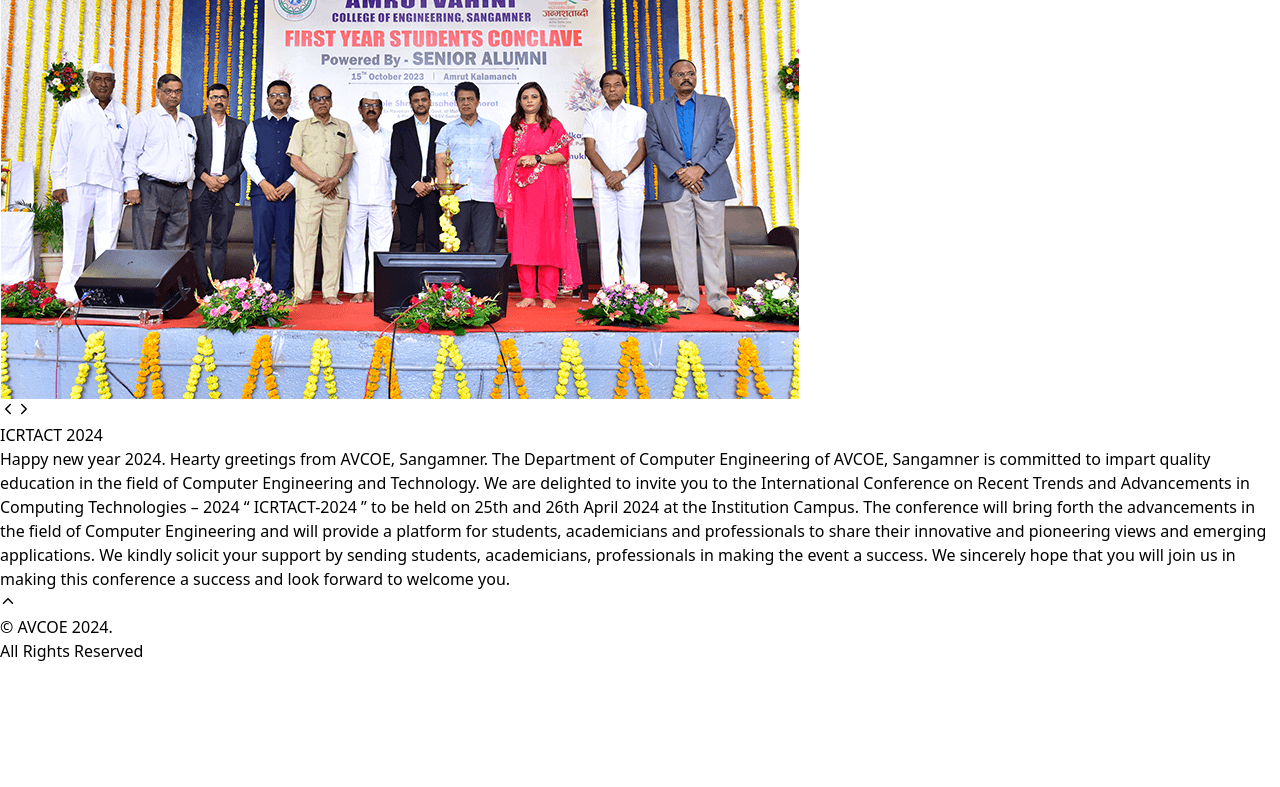
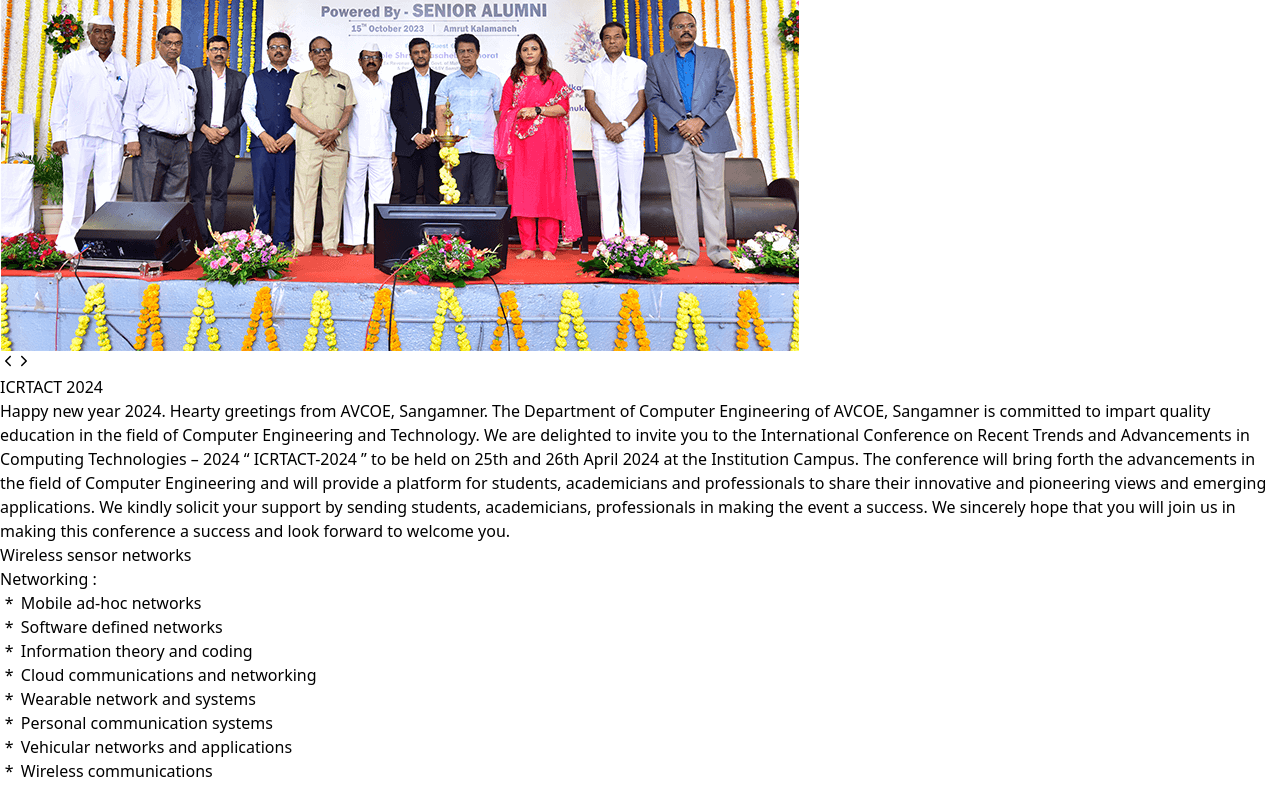
Before and after one commit to suhasledange/vite-clg, a React (Vite) app: page / in a window 1280 px wide. Shown: the part 1916-2703 px from the top of the page. Before the commit the page ends 2579 px from the top, so only its background shows below. Built offline with nearby package versions, Linux system fonts and the light colour scheme.

Commit message:
home update

```diff
--- a/src/components/Calls.jsx
+++ b/src/components/Calls.jsx
@@ -4,10 +4,39 @@
   return (
     <div className='lg:flex-1 w-full '>
 
-    <div className=' space-y-5 border border-gray-300 bg-white p-5 shadow'>
-    Calls
+      <div className='space-y-10 border bg-white p-5 shadow'>
+
+        <div className=''>
+          <h1 className='text-xl font-bold'>CALL FOR PAPERS </h1>
+          <p>All papers must be original and not simultaneously submitted to another journal or conference.
+            You can submit your paper through following link,
+          </p>
+        </div>
+        <div className='space-y-3'>
+          <h1 className='text-lg mb-2'>Submission System</h1>
+          <p className='text-sm'>https://easychair.org/cfp/ICRTACT2024</p>
+        </div>
+
+        <div className='space-y-3'>
+          <h1 className='text-lg mb-2'>Publication</h1>
+          <p className='text-sm'>All the accepted papers of ICRTACT2024 will be published in SCOPUS index journal.</p>
+        </div>
+
+
+
+
+
+
+
+
+
+
+
+
+
+      </div>
     </div>
-    </div>
+
 
   )
 }
--- a/src/components/Committe.jsx
+++ b/src/components/Committe.jsx
@@ -7,11 +7,27 @@
       <div className='space-y-12 border bg-white p-5 shadow'>
 
         <div className=''>
-             <h1 className='text-xl font-medium'>COMMITTEE : </h1>
+          <h1 className='text-xl font-bold'>COMMITTEE : </h1>
         </div>
 
 
         <div className='space-y-8'>
+          <div>
+            <h1 className='text-lg mb-2'>Chief Patron</h1>
+            <ul className='list-star'>
+              <li className='text-sm'>Hon. Shri.Balasaheb Bhausaheb Thorat. President AVS & SS Ex-Minister, Govt. of Maharashtra</li>
+              <li className='text-sm'>Hon. Shri Dr. Sudhir Bhaskarrao Tambe. Ex-M.L.C. Social Service </li>
+            </ul>
+          </div>
+
+          <div>
+            <h1 className='text-lg mb-2'>Patron</h1>
+            <ul className='list-star'>
+
+              <li className='text-sm'>Dr. M.A. Venkatesh. Principal </li>
+            </ul>
+          </div>
+
 
           <div>
             <h1 className='text-lg mb-2'>Convenor</h1>
@@ -64,40 +80,34 @@
           </div>
 
           <div>
-          <h1 className='text-lg mb-2'>Internal Advisory Board</h1>
+            <h1 className='text-lg mb-2'>Advisory Committee</h1>
             <ul className='list-star'>
-              <li className='text-sm'></li>
-              <li className='text-sm'></li>
-              <li className='text-sm'></li>
-          </ul>
-        </div>
+              <li className='text-sm'>Dr. Manohar G. Chaskar
+                (Dean, Faculty of Science & Tech. SPPU, Pune)</li>
+              <li className='text-sm'>Dr. Pramod D. Patil
+                (Associate Dean, SPPU Pune)
+              </li>
+              <li className='text-sm'>Dr. Nilesh J. Uke
+                (Chairman BOS Computer Engg. SPPU Pune)
+              </li>
+              <li className='text-sm'>Dr. Amol D. Potgantwar</li>
+              <li className='text-sm'>Dr. Pramod D. Patil</li>
+              <li className='text-sm'>Dr. Sachin D. Babar</li>
+              <li className='text-sm'>Dr. Vandana Dhingra</li>
+              <li className='text-sm'>Dr. Deepali M. Ujalambkar</li>
+              <li className='text-sm'>Dr. Balwant A. Sonkamble</li>
+              <li className='text-sm'>Dr. Vaishali V. Vikhe</li>
+              <li className='text-sm'>Dr. Sachin R. Sakhare</li>
+              <li className='text-sm'>Dr. Dipti D. Patil
+              </li>
+              <li className='text-sm'>Dr. Pradip M. Jawandhiya</li>
+              <li className='text-sm'>Dr. Suhasini A. Itkar
+              </li>
+              <li className='text-sm'>Dr. Dipak V. Patil
+              </li>
+              <li className='text-sm'>Dr. Dhananjay B. Kshirsagar</li>
+              <li className='text-sm'>Dr. Sandip G. Deshmukh</li>
 
-
-        <div>
-          <h1 className='text-lg mb-2'>Co-Conference Chairs</h1>
-          <ul className='list-star'>
-              <li className='text-sm'></li>
-              <li className='text-sm'></li>
-              <li className='text-sm'></li>
-          </ul>
-        </div>
-
-        <div>
-          <h1 className='text-lg mb-2'>Co-General Chairs</h1>
-          <ul className='list-star'>
-              <li className='text-sm'></li>
-              <li className='text-sm'></li>
-              <li className='text-sm'></li>
-          </ul>
-        </div>
-
-
-        <div>
-          <h1 className='text-lg mb-2'>Publicity Chairs</h1>
-          <ul className='list-star'>
-              <li className='text-sm'></li>
-              <li className='text-sm'></li>
-              <li className='text-sm'></li>
             </ul>
           </div>
 
--- a/src/components/Home.jsx
+++ b/src/components/Home.jsx
@@ -1,4 +1,4 @@
-import { HomeData } from "../constant";
+import { HomeData, researchTopics } from "../constant";
 
 const Home = () => {
     return (
@@ -18,8 +18,23 @@
                 <div className='space-y-6'>
 
                     <div className='space-y-6'>
-                        {/* <h1 className='text-xl font-medium'>Advanced Computing</h1> */}
+                        <h1 className='text-xl font-medium'>Wireless sensor networks</h1>
+
                     </div>
+
+                    <div>
+      {researchTopics.map(category => (
+        <div key={category.category}>
+          <h2 className="mb-6 mt-5 text-lg">{category.category} : </h2>
+          <ul className="space-y-2 list-star">
+            {category.subtopics.map(subtopic => (
+              <li className="text-sm" key={subtopic}>{subtopic}</li>
+            ))}
+          </ul>
+        </div>
+      ))}
+    </div>
+
 
                 </div>
             </div>
--- a/src/components/ImportantDate.jsx
+++ b/src/components/ImportantDate.jsx
@@ -7,7 +7,7 @@
     <div className='space-y-5 border bg-white p-5 shadow'>
 
         <div className='space-y-6'>
-             <h1 className='text-xl font-medium'>IMPORTANT DATES : </h1>
+             <h1 className='text-xl font-bold'>IMPORTANT DATES : </h1>
 
           <ul className='text-red-600'>
             <li>Conference Date : 25th-26th April 2024</li>
--- a/src/constant/index.js
+++ b/src/constant/index.js
@@ -3,7 +3,7 @@
     {id:2,link:"/calls",text:"CALLS"},
     {id:3,link:"/importantDate",text:"IMPORTANT DATES"},
     {id:4,link:"/committe",text:"COMMITTE"},
-    {id:5,link:"/keynote",text:"KEYNOTE SPEAKERS"},
+    // {id:5,link:"/keynote",text:"KEYNOTE SPEAKERS"},
     {id:6,link:"/submission",text:"SUBMISSION"},
     {id:7,link:"/contact",text:"CONTACT"},
 ]
@@ -30,5 +30,84 @@
     }
 ]
 
-export const orgCom=[
-]
+export const researchTopics = [
+    {
+      "category": "Networking",
+      "subtopics": [
+        "Mobile ad-hoc networks",
+        "Software defined networks",
+        "Information theory and coding",
+        "Cloud communications and networking",
+        "Wearable network and systems",
+        "Personal communication systems",
+        "Vehicular networks and applications",
+        "Wireless communications",
+        "Virtual and overlay networks",
+        "Future Internet Architecture",
+        "Satellite Communication",
+        "Next Generation Networking",
+        "Quantum Networking",
+        "QoS Provisioning and Architectures",
+        "Telecommunication Services and Applications",
+        "Optical Communication",
+        "Network Performance"
+      ]
+    },
+    {
+      "category": "Security",
+      "subtopics": [
+        "Computer Security",
+        "Digital Signature",
+        "Information Security",
+        "Network Security",
+        "Cyber Security",
+        "MANET’s"
+      ]
+    },
+    {
+      "category": "Computing",
+      "subtopics": [
+        "Computational Intelligence",
+        "Machine Learning",
+        "Artificial Intelligence",
+        "Signal Processing",
+        "Computer vision",
+        "Soft Computing",
+        "Decision Support and Decision making",
+        "Parallel computing",
+        "Distributed computing",
+        "Grid computing",
+        "Cloud computing",
+        "Mobile computing",
+        "Biomedical computing",
+        "Ubiquitous computing",
+        "Image processing",
+        "Information retrieval",
+        "Deep learning",
+        "Expert system",
+        "Internet computing",
+        "High performance computing",
+        "Intelligent Systems for IoT"
+      ]
+    },
+    {
+      "category": "IoT and Big Data",
+      "subtopics": [
+        "Environmental Monitoring",
+        "Machine to Machine/Device Communications",
+        "Network Design and Architecture",
+        "Wireless Systems and Applications",
+        "Infrastructure Management",
+        "IoT and Big Data",
+        "Home Automation",
+        "Security and Privacy",
+        "Social Implications of IoT",
+        "Technological focus for Smart Environments",
+        "Smart City Case Studies",
+        "Data Analysis and Visualization",
+        "Architecture for secure and interactive IoT",
+        "Sensor, Wireless Technologies and APIs",
+        "Emerging IoT"
+      ]
+    }
+  ];
```
Lines whose indentation alone changed are shown as unchanged.
